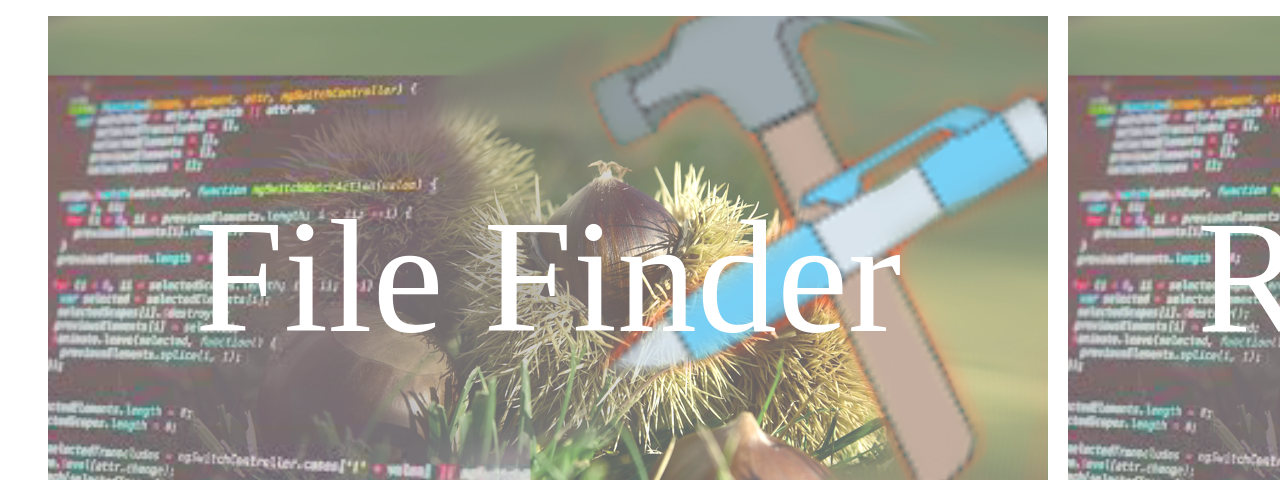
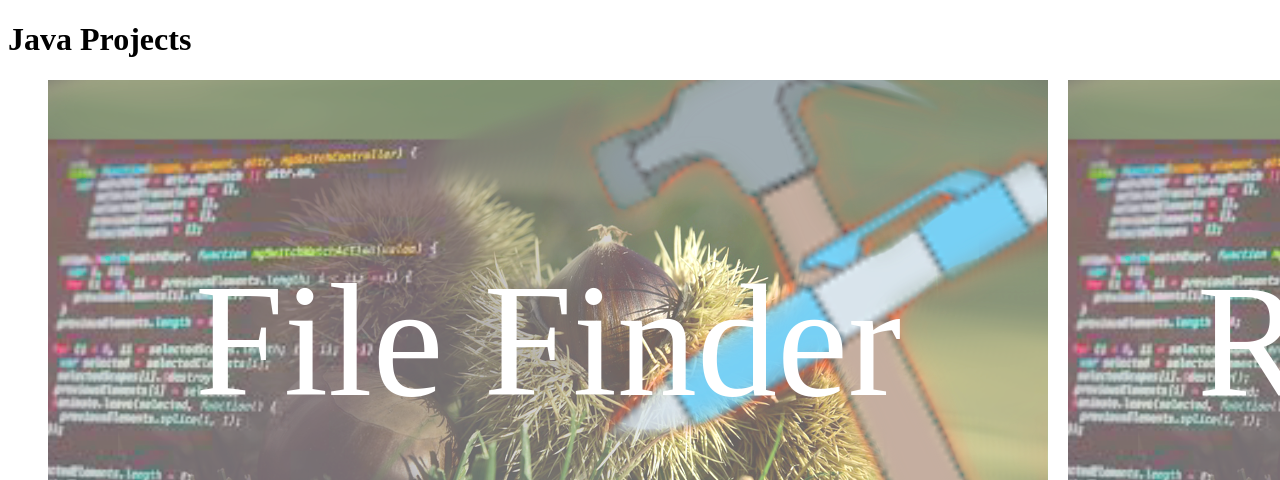
Before and after one commit to Jacobchestnut16/chestnutsprogramming, a plain HTML site: page Java.html in a window 1280 px wide. Shown: the top 480 px of the page. Drawn offline with Linux system fonts and the light colour scheme.

Commit message:
1.96.1 public

```diff
--- a/Java.html
+++ b/Java.html
@@ -6,6 +6,8 @@
     <link rel="stylesheet" href="ChestnutsProgrammingProgramingNav.css">
 </head>
 <body>
+
+<h1>Java Projects</h1>
 
 <nav>
     <ul>
```
Also changed, not shown: WebDesign.html (+2 -0 lines).
